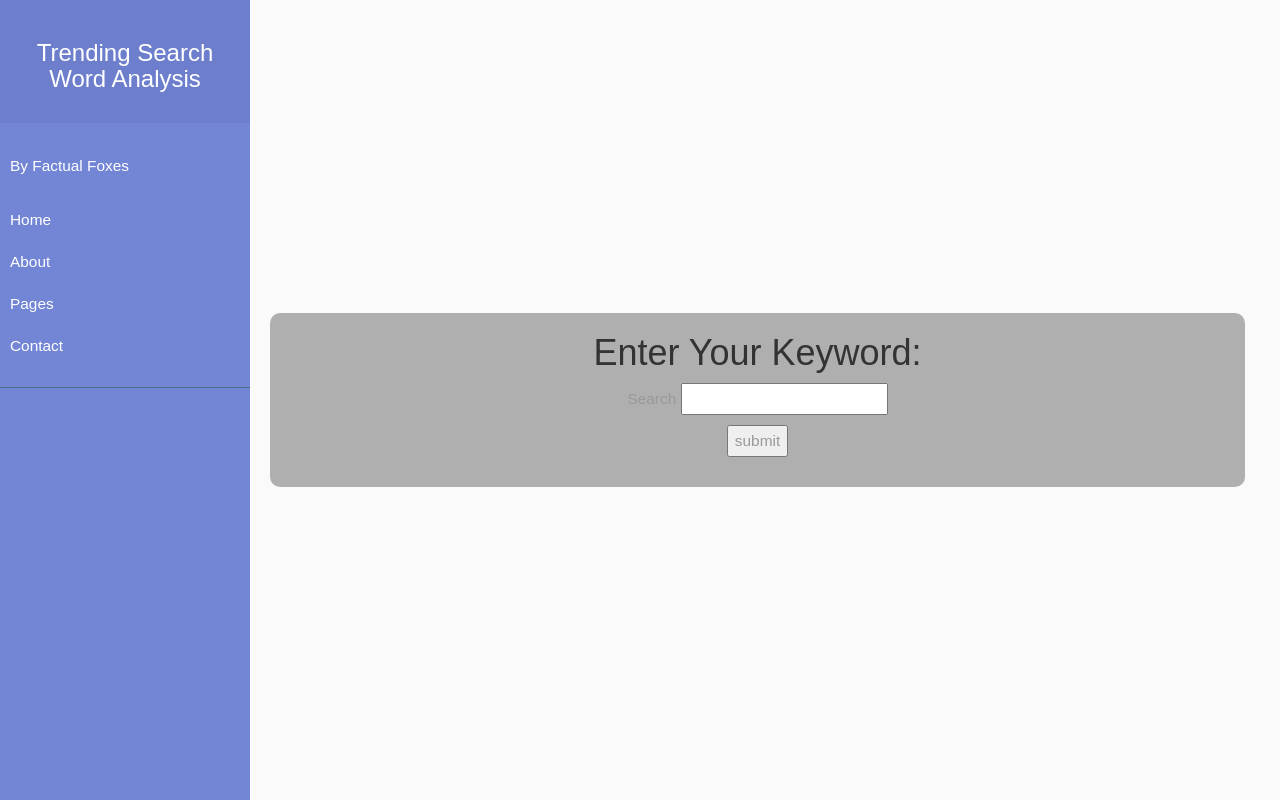
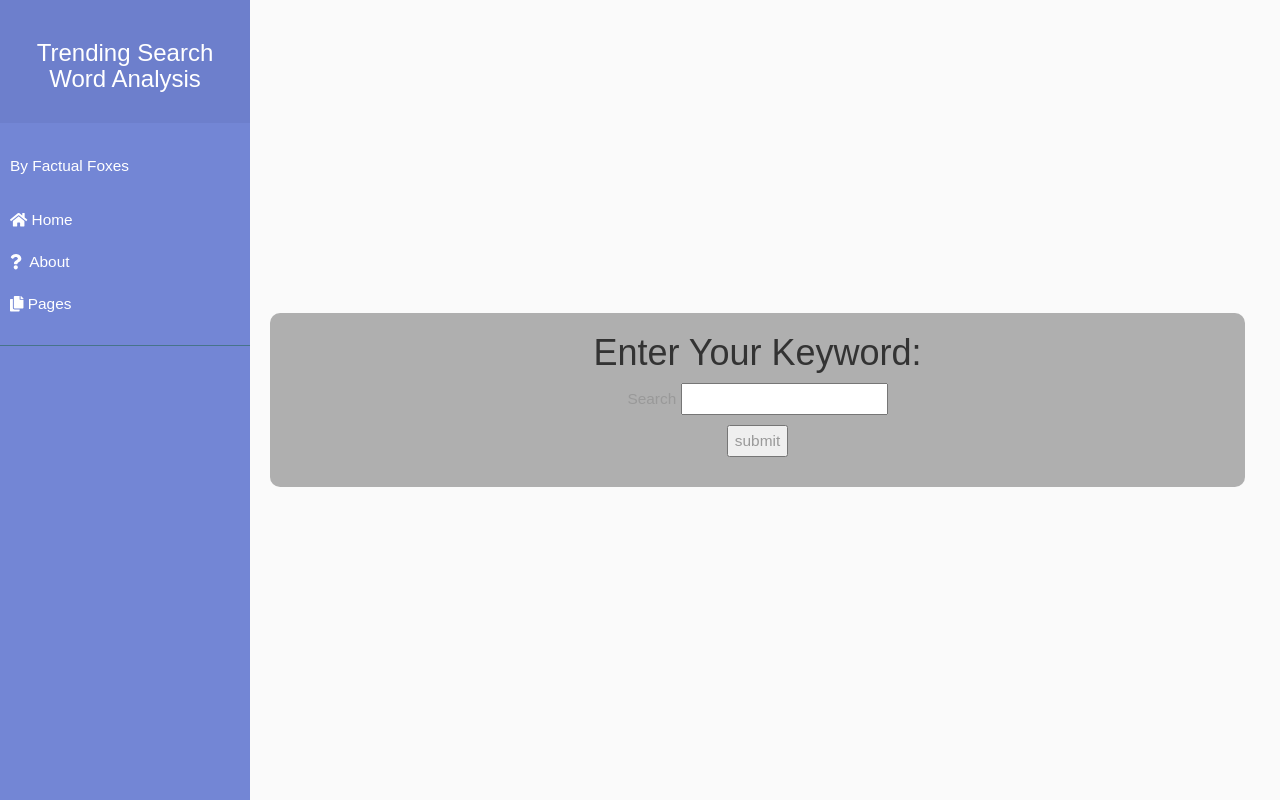
Before and after one commit to janejanejam/factual-foxes, a Flask app: page /search in a window 1280 px wide; the page is wider, and only the part inside the window is pictured. Run offline with Flask 2, Linux system fonts and the light colour scheme; some libraries are stand-ins or nearby versions.

Commit message:
modify navbar

```diff
--- a/templates/search.html
+++ b/templates/search.html
@@ -27,9 +27,11 @@
 			<ul class="list-unstyled components">
 				<p>By Factual Foxes</p>
 				<li>
-					<a href="/">Home</a>
-					<a href="/about">About</a>
-					<a href="#pageSubmenu" data-toggle="collapse" aria-expanded="false" class="dropdown-toggle">Pages</a>
+					<a href="/"><i class="fas fa-home"></i> Home</a>
+					<a href="/about"><i class="fas fa-question"></i>&nbsp About</a>
+					<a href="#pageSubmenu" data-toggle="collapse" aria-expanded="false" class="dropdown-toggle">
+						<i class="fas fa-copy"></i> Pages
+					</a>
 					<ul class="collapse list-unstyled" id="pageSubmenu">
 						<li>
 							<a href="/search">Search</a>
@@ -44,9 +46,6 @@
 							<a href="/map">Heat Map</a>
 						</li>
 					</ul>
-				</li>
-				<li>
-					<a href="#">Contact</a>
 				</li>
 			</ul>
 
```
